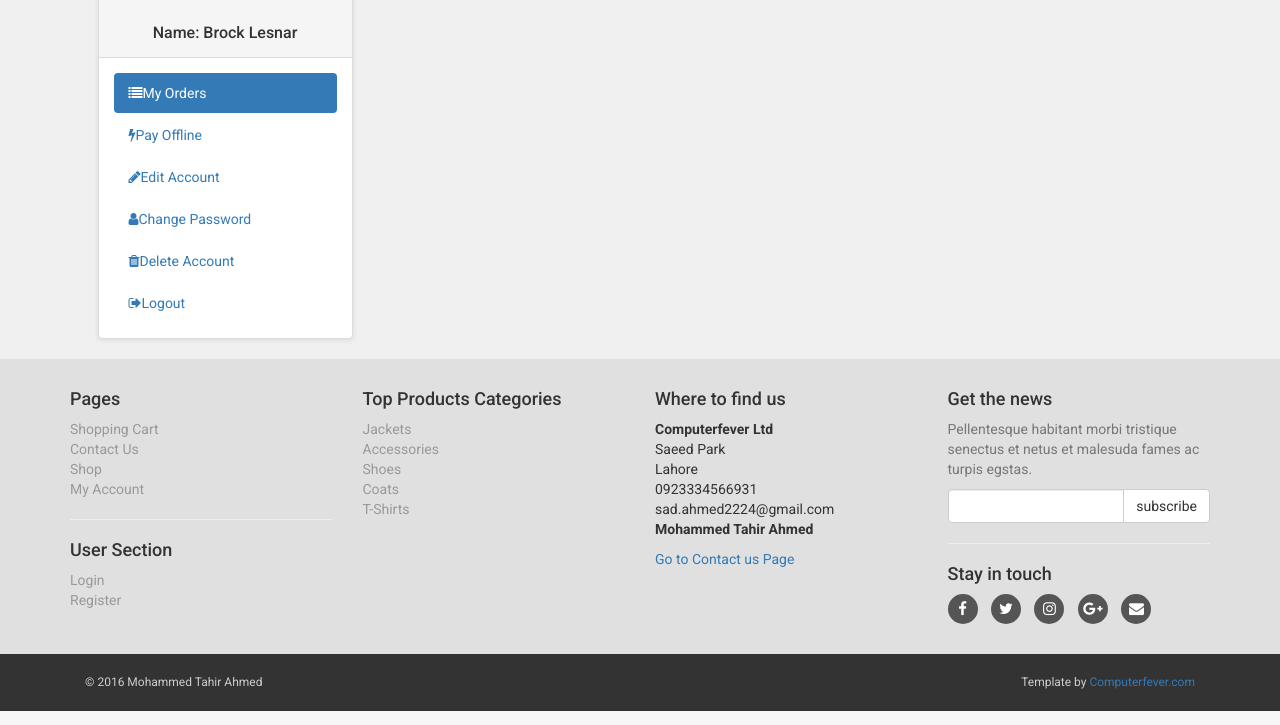
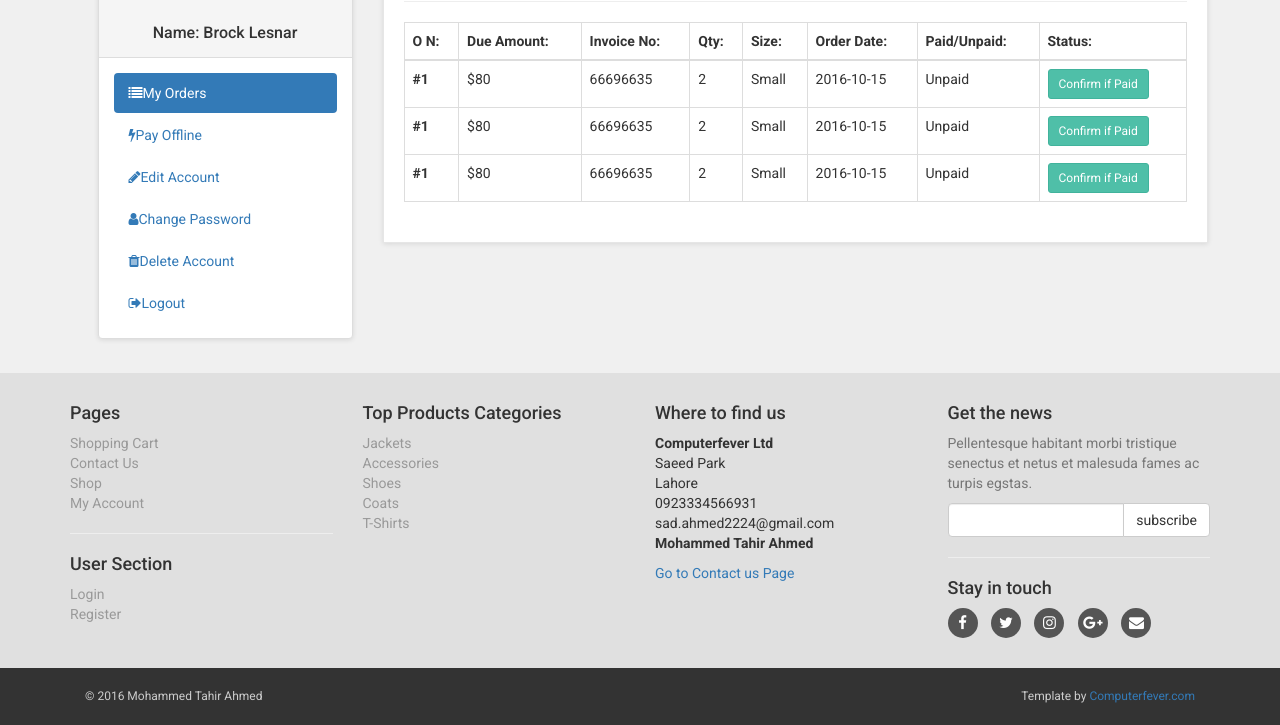
Before and after one commit to alexangria1992/Ecom_Store, a PHP site: page /customer/my_account.php?my_orders in a window 1280 px wide. Shown: the part 373-1098 px from the top of the page. Run offline with PHP 8.4, Linux system fonts and the light colour scheme.

Commit message:
created my_order.php page

```diff
--- a/customer/my_account.php
+++ b/customer/my_account.php
@@ -114,6 +114,17 @@
             <div class="col-md-3">
                 <?php include("includes/sidebar.php"); ?>
             </div>
+            <div class="col-md-9">
+                <div class="box">
+                    <?php
+                       if(isset($_GET['my_orders']))
+                       {
+                          include("my_orders.php") ;
+                       }
+                    ?>
+                </div>
+            </div>
+
 
             </div>
         </div>
--- /dev/null
+++ b/customer/my_orders.php
@@ -0,0 +1,61 @@
+<center>
+    <h1>My Orders</h1>
+    <p class="lead">Your orders are in place</p>
+    <p class="text-muted">
+        If you have any questions, please feel free to <a href="../contact.php">contact us</a> , our customer service center is working for you 24/7.
+    </p>
+</center>
+<hr>
+<div class="table-responsive">
+    <table class="table table-bordered table-hover">
+        <thead>
+            <tr>
+                <th>O N:</th>
+                <th>Due Amount:</th>
+                <th>Invoice No:</th>
+                <th>Qty:</th>
+                <th>Size:</th>
+                <th>Order Date:</th>
+                <th>Paid/Unpaid:</th>
+                <th>Status:</th>
+            </tr>
+        </thead>
+        <tbody>
+            <tr>
+                <th>#1</th>
+                <td>$80</td>
+                <td>66696635</td>
+                <td>2</td>
+                <td>Small</td>
+                <td>2016-10-15</td>
+                <td>Unpaid</td>
+                <td><a href="confirm.php" target="blank" class="btn btn-primary btn-sm">Confirm if Paid</a>
+                </td>
+            </tr>
+
+            <tr>
+                <th>#1</th>
+                <td>$80</td>
+                <td>66696635</td>
+                <td>2</td>
+                <td>Small</td>
+                <td>2016-10-15</td>
+                <td>Unpaid</td>
+                <td><a href="confirm.php" target="blank" class="btn btn-primary btn-sm">Confirm if Paid</a>
+                </td>
+            </tr>
+
+            <tr>
+                <th>#1</th>
+                <td>$80</td>
+                <td>66696635</td>
+                <td>2</td>
+                <td>Small</td>
+                <td>2016-10-15</td>
+                <td>Unpaid</td>
+                <td><a href="confirm.php" target="blank" class="btn btn-primary btn-sm">Confirm if Paid</a>
+                </td>
+            </tr>
+        </tbody>
+    </table>
+</div>
```
